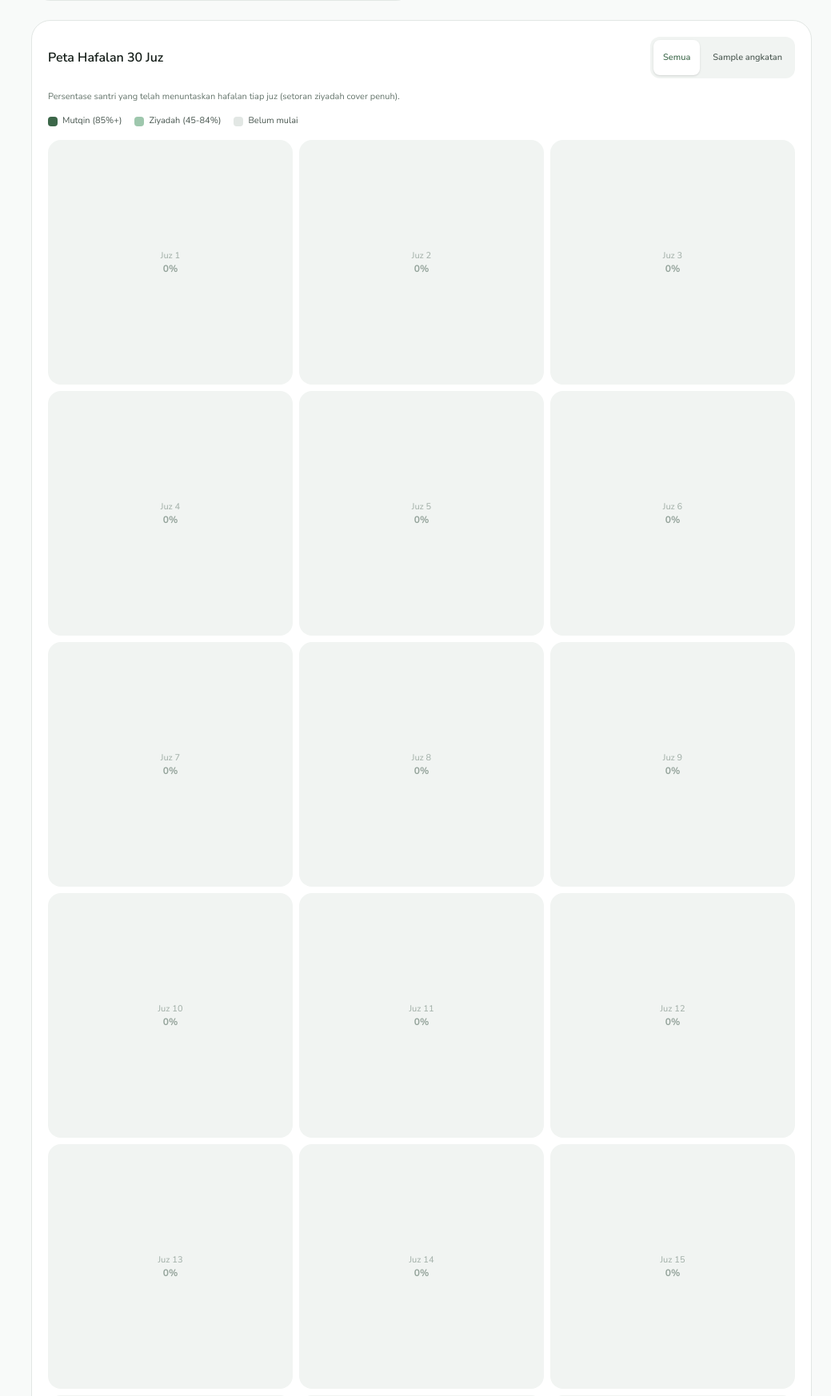
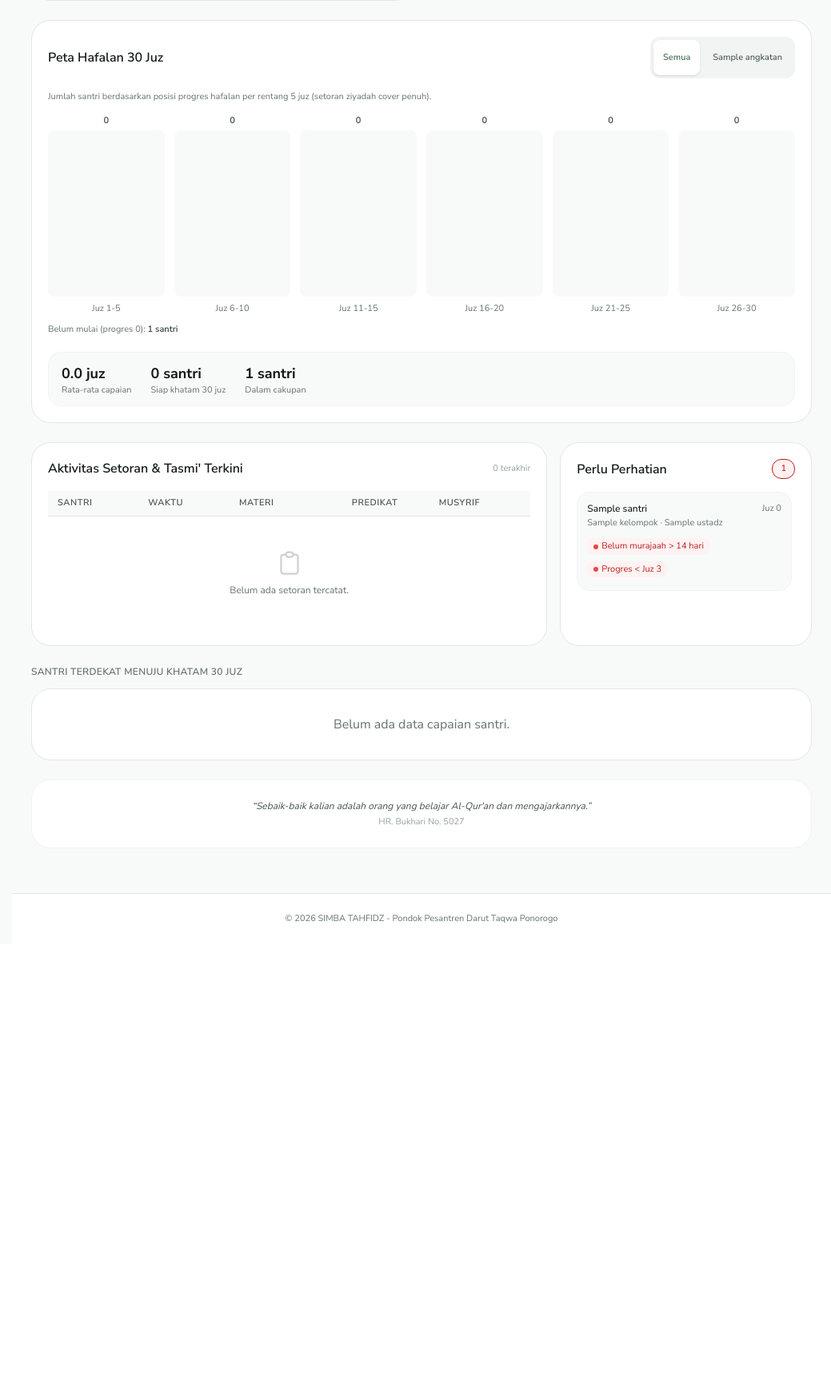
Before and after one commit to gazza-bot/SIMBATAHFIDZ, a Laravel app: page /kepala/dashboard in a window 1280 px wide. Shown: the part 833-2579 px from the top of the page at 80% size, without its empty margins (241-1280 px from the left). After the commit the page ends 1987 px from the top, so only its background shows below. Run offline with Laravel 12, Linux system fonts and the light colour scheme; a user stored in the database is signed in; data comes from the database, SQL or seed files in the repository; tables that the repository leaves empty hold one stand-in row (values such as "Sample post"); grey boxes marked "Sample" are stand-in pictures; style sheets or scripts are compiled from the project's sources; parts of the project's set-up code (start-up, migrations or seed data) failed here and were passed over; some libraries are stand-ins or nearby versions.

Commit message:
feat(kepala): peta juz as progress histogram per 5 juz
- Replace 30-juz percentage grid with 6-bar histogram of santri progress
- Each bar counts santri whose progress falls in that 5-juz range
- Keep angkatan filter (query param) affecting bars and footer
- Show belum mulai count separately when present
- Accessible: visible count/label text, aria-label per bar, empty state

```diff
--- a/app/Http/Controllers/Kepala/DashboardController.php
+++ b/app/Http/Controllers/Kepala/DashboardController.php
@@ -102,11 +102,15 @@ class DashboardController extends Controller
             $selectedAngkatan = null;
         }
 
-        $coverage = $this->buildJuzCoverage($santriIds, $selectedAngkatan);
         $coverageScopeSantris = $selectedAngkatan
             ? $santris->where('angkatan_id', $selectedAngkatan)
             : $santris;
         $coverageScopeIds = $coverageScopeSantris->pluck('id');
+
+        $juzRanges = $this->buildProgressDistribution($progressMap, $coverageScopeIds);
+        $belumMulai = $coverageScopeIds
+            ->filter(fn ($id) => ($progressMap[$id] ?? 0) === 0)
+            ->count();
 
         $coverageFooter = [
             'rata_juz' => $this->averageProgress($progressMap, $coverageScopeIds),
@@ -158,7 +162,8 @@ class DashboardController extends Controller
             'halaqahMonitor' => $halaqahMonitor,
             'angkatanList' => $angkatanList,
             'selectedAngkatan' => $selectedAngkatan,
-            'juzCoverage' => $coverage,
+            'juzRanges' => $juzRanges,
+            'belumMulai' => $belumMulai,
             'coverageFooter' => $coverageFooter,
             'activities' => $activities,
             'attention' => $attention,
@@ -271,37 +276,28 @@ class DashboardController extends Controller
         });
     }
 
-    private function buildJuzCoverage(Collection $santriIds, ?int $angkatanId): array
+    private function buildProgressDistribution(Collection $progressMap, Collection $scopeIds): array
     {
-        $query = Setoran::query()
-            ->join('surahs', 'surahs.id', '=', 'setorans.surah_id')
-            ->join('santris', 'santris.id', '=', 'setorans.santri_id')
-            ->whereIn('setorans.santri_id', $santriIds)
-            ->where('setorans.status', 'approved')
-            ->where('setorans.jenis', 'ziyadah')
-            ->where('setorans.ayat_awal', 1)
-            ->whereColumn('setorans.ayat_akhir', 'surahs.jumlah_ayat');
+        $ranges = [];
 
-        if ($angkatanId) {
-            $query->where('santris.angkatan_id', $angkatanId);
+        for ($start = 1; $start <= 30; $start += 5) {
+            $end = $start + 4;
+
+            $count = $scopeIds->filter(function ($id) use ($progressMap, $start, $end) {
+                $progress = (int) ($progressMap[$id] ?? 0);
+
+                return $progress >= $start && $progress <= $end;
+            })->count();
+
+            $ranges[] = [
+                'label' => "Juz {$start}-{$end}",
+                'from' => $start,
+                'to' => $end,
+                'count' => $count,
+            ];
         }
 
-        $counts = $query
-            ->selectRaw('setorans.juz as juz, count(distinct setorans.santri_id) as santri_count')
-            ->groupBy('setorans.juz')
-            ->pluck('santri_count', 'juz');
-
-        $denominator = $angkatanId
-            ? Santri::where('angkatan_id', $angkatanId)->where('status_aktif', 'aktif')->count()
-            : Santri::where('status_aktif', 'aktif')->count();
-
-        $coverage = [];
-        for ($juz = 1; $juz <= 30; $juz++) {
-            $count = (int) ($counts[$juz] ?? 0);
-            $coverage[$juz] = $denominator > 0 ? (int) round(($count / $denominator) * 100) : 0;
-        }
-
-        return $coverage;
+        return $ranges;
     }
 
     private function buildAttention(
--- a/resources/views/kepala/dashboard.blade.php
+++ b/resources/views/kepala/dashboard.blade.php
@@ -164,7 +164,11 @@
         </div>
     </section>
 
-    {{-- Peta Hafalan 30 Juz --}}
+    {{-- Peta Hafalan 30 Juz (histogram distribusi progres) --}}
+    @php
+        $maxCount = collect($juzRanges)->max('count') ?? 0;
+        $adaData = $coverageFooter['jumlah_santri'] > 0;
+    @endphp
     <section aria-labelledby="peta-title">
         <div class="rounded-2xl bg-white border border-neutral-200 p-4 sm:p-5">
             <div class="flex flex-col sm:flex-row sm:items-center justify-between gap-3 mb-4">
@@ -185,9 +189,35 @@
                 </div>
             </div>
 
-            <p class="text-xs text-neutral-500 mb-4">Persentase santri yang telah menuntaskan hafalan tiap juz (setoran ziyadah cover penuh).</p>
+            <p class="text-xs text-neutral-500 mb-4">Jumlah santri berdasarkan posisi progres hafalan per rentang 5 juz (setoran ziyadah cover penuh).</p>
 
-            <x-peta-juz variant="percent" :percentages="$juzCoverage" :columns="6" />
+            @if (! $adaData)
+                <div class="flex flex-col items-center gap-2 py-10 text-center">
+                    <svg class="w-10 h-10 text-neutral-300" fill="none" stroke="currentColor" viewBox="0 0 24 24" aria-hidden="true"><path stroke-linecap="round" stroke-linejoin="round" stroke-width="1.5" d="M9 19v-6a2 2 0 00-2-2H5a2 2 0 00-2 2v6a2 2 0 002 2h2a2 2 0 002-2zm0 0V9a2 2 0 012-2h2a2 2 0 012 2v10m-6 0a2 2 0 002 2h2a2 2 0 002-2m0 0V5a2 2 0 012-2h2a2 2 0 012 2v14a2 2 0 01-2 2h-2a2 2 0 01-2-2z"/></svg>
+                    <p class="text-sm text-neutral-500">Belum ada santri pada cakupan ini.</p>
+                </div>
+            @else
+                <div class="grid grid-cols-6 gap-1.5 sm:gap-3" role="list" aria-label="Distribusi progres hafalan per rentang 5 juz">
+                    @foreach ($juzRanges as $range)
+                        @php
+                            $barHeight = $maxCount > 0 && $range['count'] > 0
+                                ? max(4, (int) round(($range['count'] / $maxCount) * 100))
+                                : 0;
+                        @endphp
+                        <div class="flex flex-col items-center" role="listitem" aria-label="{{ $range['label'] }}: {{ $range['count'] }} santri">
+                            <span class="mb-1 text-[11px] sm:text-xs font-semibold text-neutral-700">{{ $range['count'] }}</span>
+                            <div class="relative w-full h-40 sm:h-52 rounded-md bg-neutral-50 overflow-hidden flex items-end" aria-hidden="true">
+                                <div class="w-full rounded-t-md {{ $range['count'] > 0 ? 'bg-primary-500' : 'bg-transparent' }}" style="height: {{ $barHeight }}%"></div>
+                            </div>
+                            <span class="mt-2 text-[10px] sm:text-xs text-neutral-500 text-center leading-tight">{{ $range['label'] }}</span>
+                        </div>
+                    @endforeach
+                </div>
+
+                @if ($belumMulai > 0)
+                    <p class="mt-3 text-xs text-neutral-500">Belum mulai (progres 0): <span class="font-semibold text-neutral-700">{{ $belumMulai }} santri</span></p>
+                @endif
+            @endif
 
             <div class="mt-5 flex flex-col sm:flex-row sm:items-center justify-between gap-3 rounded-xl bg-neutral-50 border border-neutral-100 px-4 py-3">
                 <div class="flex items-center gap-6">
```
